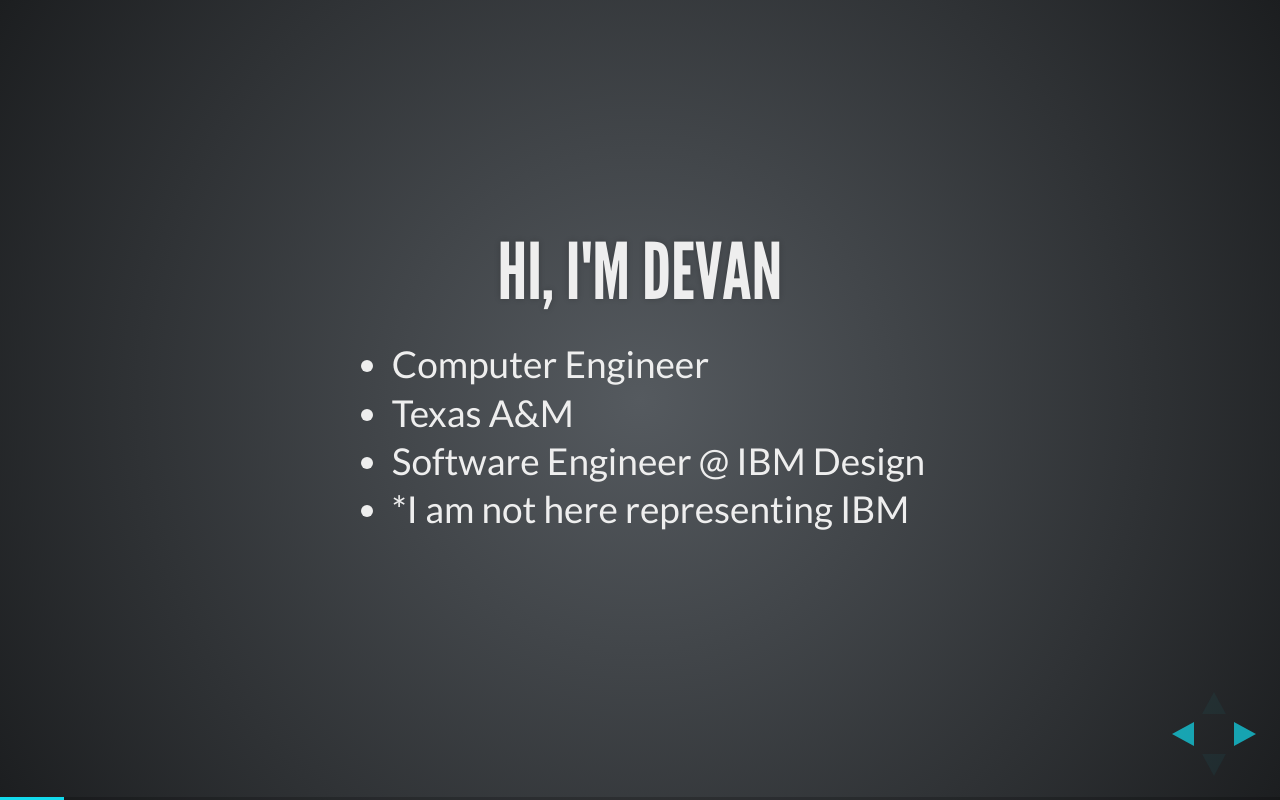
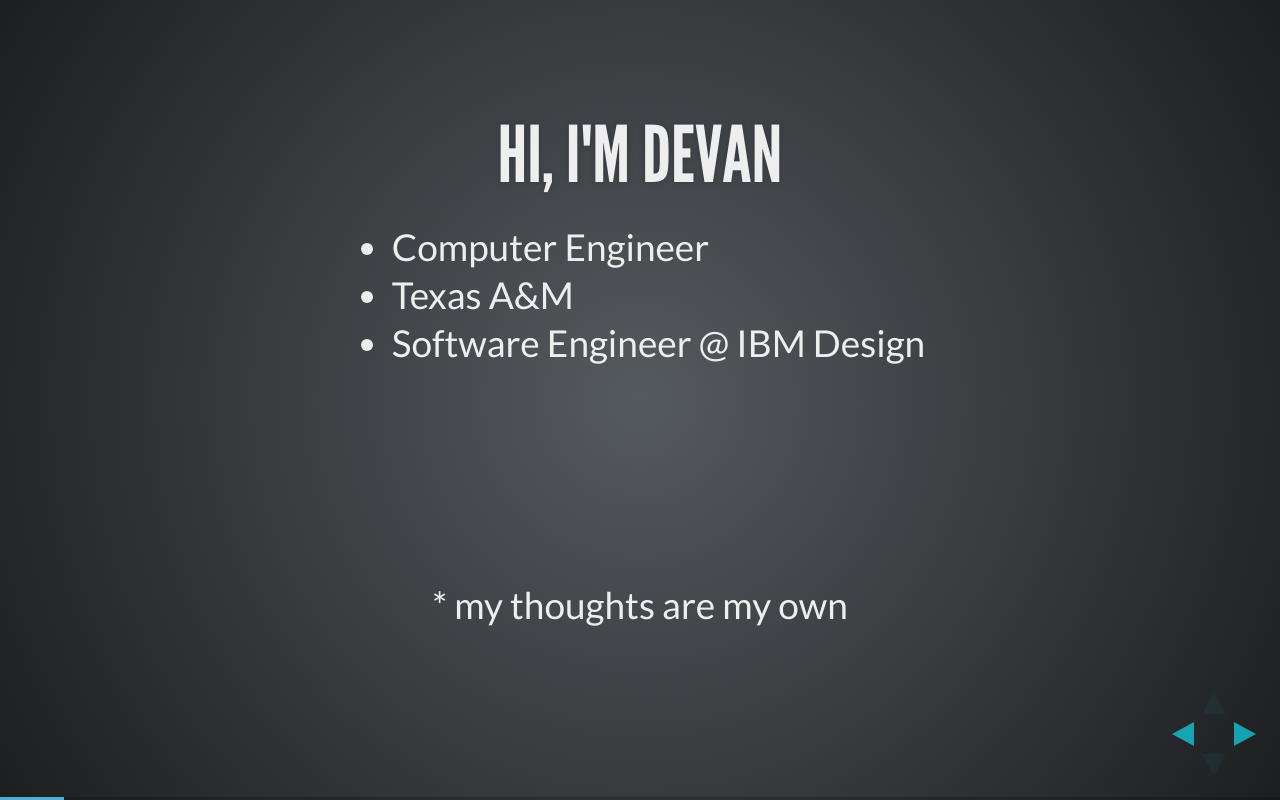
Before and after one commit to imdevan/talks, a website: page Getting a job in tech/index.html in a window 1280 px wide. Both pictures are taken after a click on the element 1251 px from the left and 734 px from the top of the page. Drawn offline with Linux system fonts and the light colour scheme.

Commit message:
changed progress bar color

```diff
--- a/Getting a job in tech/css/theme/league.css
+++ b/Getting a job in tech/css/theme/league.css
@@ -261,7 +261,8 @@ body {
   background: rgba(0, 0, 0, 0.2); }
 
 .reveal .progress span {
-  background: #13DAEC;
+  /*background: #13DAEC;*/
+  background: #4BB0D2;
   -webkit-transition: width 800ms cubic-bezier(0.26, 0.86, 0.44, 0.985);
   -moz-transition: width 800ms cubic-bezier(0.26, 0.86, 0.44, 0.985);
   transition: width 800ms cubic-bezier(0.26, 0.86, 0.44, 0.985); }
--- a/Getting a job in tech/index.html
+++ b/Getting a job in tech/index.html
@@ -42,7 +42,7 @@
 			<!-- Any section element inside of this container is displayed as a slide -->
 			<div class="slides">
 				<section>
-					<h1>Getting a Job in Tech</h1>
+					<h1>Getting a (Better) Job in Tech</h1>
 					<h3>Src: I have a job in tech</h3>
 					<p>
 						<small>Created by <a href="http://devan.im">Devan Huapaya</a> / <a href="http://twitter.com/devanipsum">@devanipsum</a></small>
@@ -57,8 +57,11 @@
 						<li>Computer Engineer</li>
 						<li>Texas A&M</li>
 						<li>Software Engineer @ IBM Design</li>
-						<li>*I am not here representing IBM</li>
 					</ul>
+					<br><br><br><br><br>
+					<p>
+						* my thoughts are my own
+					</p>
 				</section>
 
 				<!-- Example of nested vertical slides -->
```
